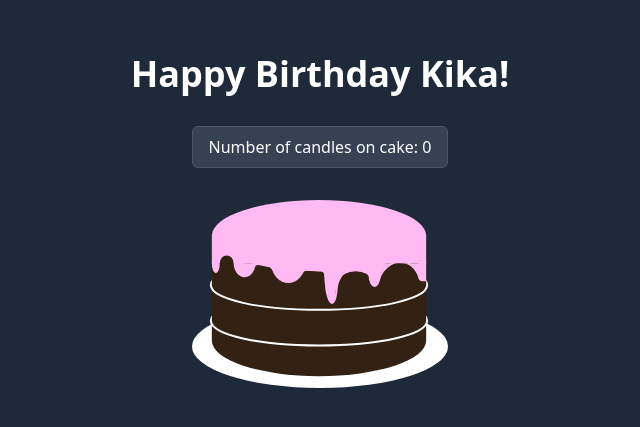
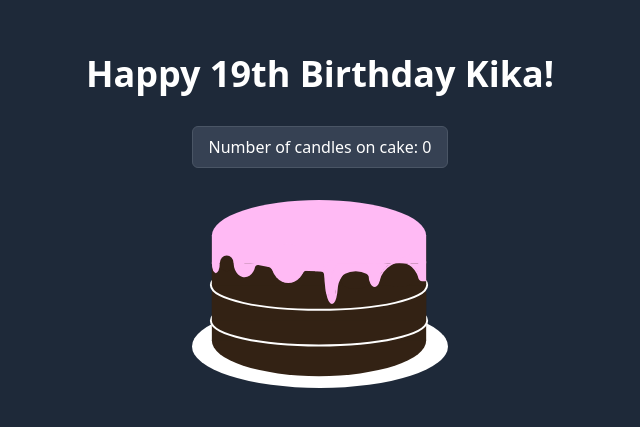
Before and after one commit to AdityaZulkarnaen/BirthdayProject, a React (Vite) app: page / in a window 1280 px wide. Shown: the part 179-606 px from the top of the page, without its empty margins (320-960 px from the left). Built offline with nearby package versions, Linux system fonts and the light colour scheme.

Commit message:
giftpage jadi

```diff
--- a/src/components/CakePage.jsx
+++ b/src/components/CakePage.jsx
@@ -48,8 +48,8 @@ const CakePage = () => {
 
   return (
     <div className="min-h-screen bg-gray-800 flex flex-col items-center justify-center text-white">
-      <div className="text-4xl font-bold mb-8">
-        Happy Birthday {name}!
+      <div className="text-4xl w-10/12 font-bold mb-8 text-center">
+        Happy 19th Birthday {name}!
       </div>
 
       <div className="mb-8">
--- a/src/components/Vouchers.jsx
+++ b/src/components/Vouchers.jsx
@@ -63,7 +63,7 @@ const Vouchers = () => {
               <div className="text-xs mb-1">BIRTHDAY COUPON</div>
               <div className="text-xs mb-3">THIS COUPON IS VALID FOR:</div>
               <div className="text-xl font-bold mb-4 flex-grow">{voucher.title}</div>
-              <div className="text-xs">VALID UNTIL {voucher.validUntil}</div>
+              <div className="text-xs size-fit">VALID UNTIL {voucher.validUntil}</div>
               <div className="flex justify-end">
                 <div className="bg-gray-800 text-white px-3 py-1 rounded-lg text-xs font-mono">
                   CODE: {voucher.id}
```
